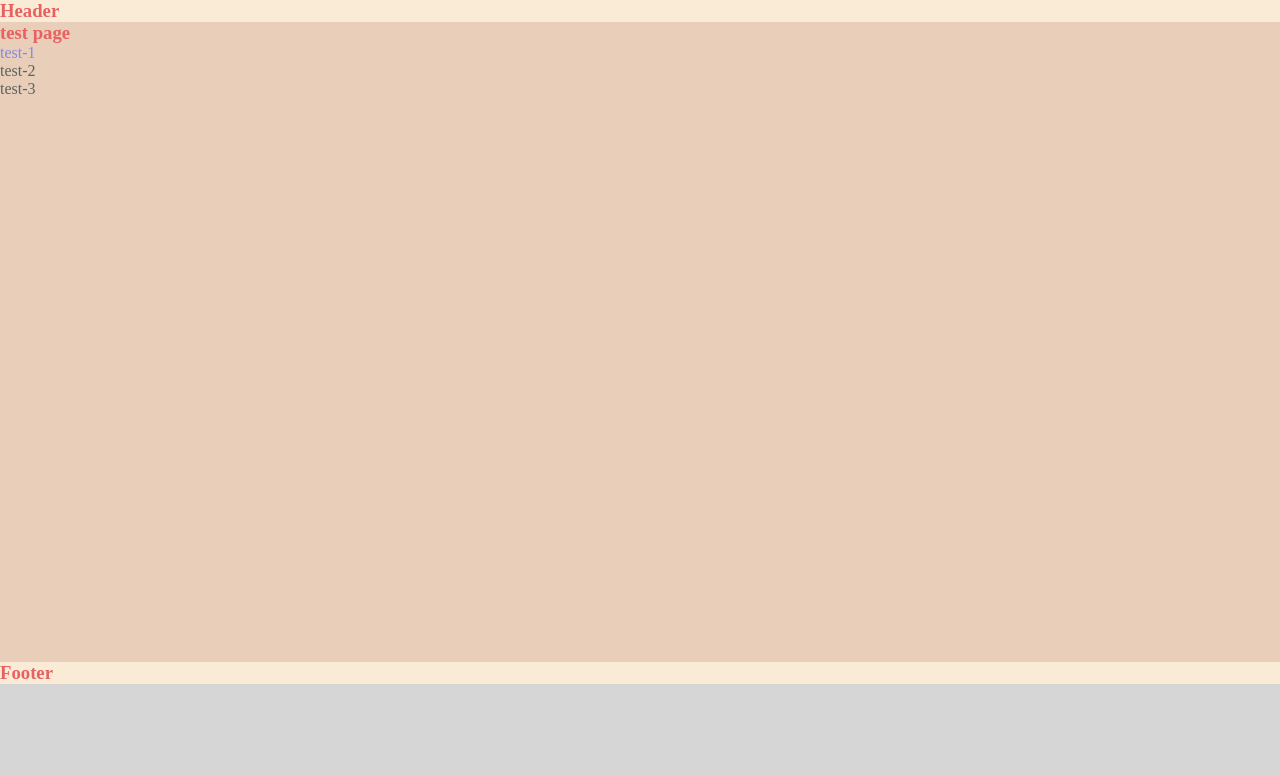
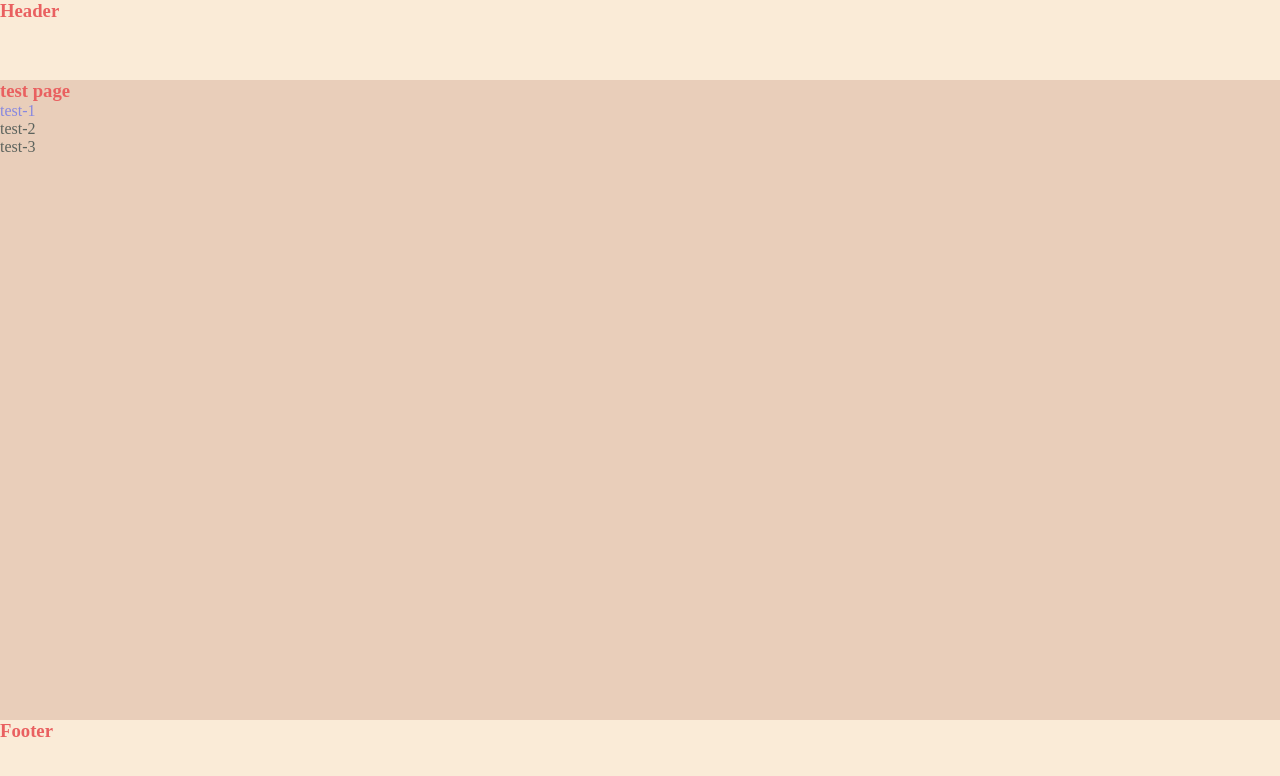
Before and after one commit to ryotaro-0805/test-full, a Next.js app: page / in a window 1280 px wide. Shown: the top 776 px of the page. Built offline with nearby package versions, Linux system fonts and the light colour scheme.

Commit message:
💄header&footerの heightに10svhを追加。

```diff
--- a/styles/globals.css
+++ b/styles/globals.css
@@ -18,7 +18,9 @@ body{
 }
 
 header, footer{
-  background-color: antiquewhite;
+
+ height: 10svh;
+ background-color: antiquewhite;
 }
 
 main{
```
